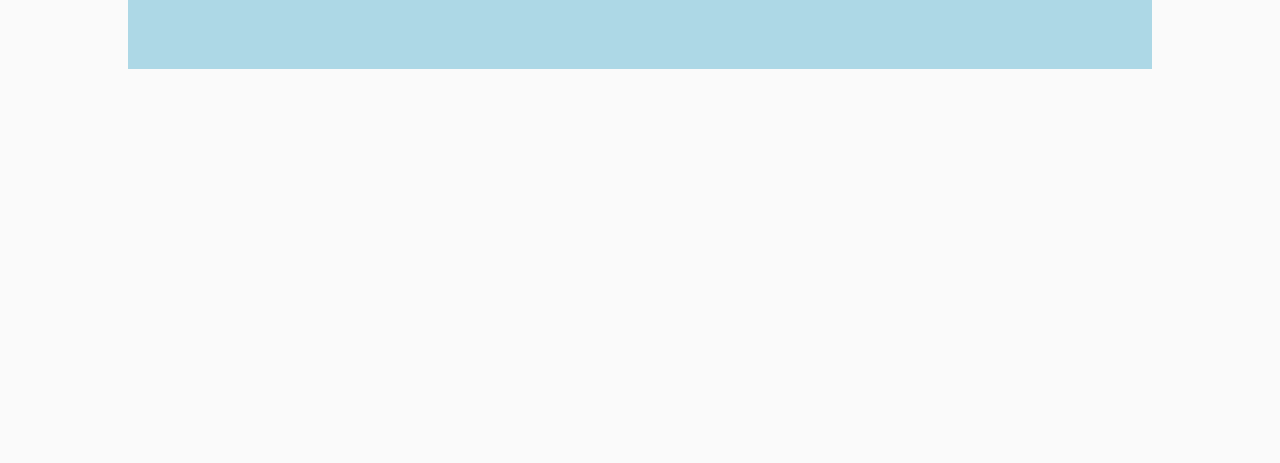
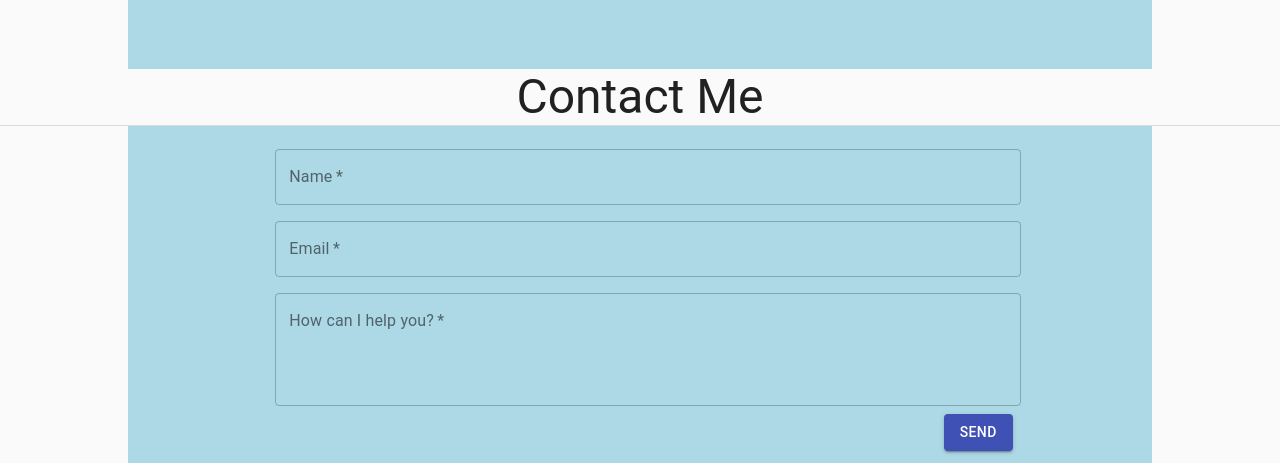
Before and after one commit to edujuarez/portfolio, a React (Create React App) app: page / in a window 1280 px wide. Shown: the part 2536-2999 px from the top of the page. Before the commit the page ends 2605 px from the top, so only its background shows below. Built offline with nearby package versions, Linux system fonts and the light colour scheme.

Commit message:
contact front added

```diff
--- a/src/App.js
+++ b/src/App.js
@@ -1,6 +1,6 @@
 import React from 'react';
 import './App.css';
-import { Home, Menu, Portfolio, Skills } from './components'
+import { Home, Menu, Portfolio, Skills, Contact } from './components'
 import { CssBaseline } from '@material-ui/core'
 
 
@@ -12,6 +12,7 @@ function App() {
         <Home/>
         <Portfolio />
         <Skills />
+        <Contact />
     </>
   );
 }
--- /dev/null
+++ b/src/components/contact/contact.jsx
@@ -0,0 +1,80 @@
+import React from 'react'
+import { Typography, Button, Grid, Divider } from "@material-ui/core";
+import TextField from '@material-ui/core/TextField';
+import {makeStyles} from '@material-ui/core/styles'
+
+const useStyles = makeStyles((theme) => ({
+        formContainer: {
+            background: "lightblue",
+            width: "80%",
+            align:"center",
+            margin: "0 auto",
+            padding: '15px',
+            display:'flex',
+            flexWrap: 'wrap',
+        },
+        form: {
+            width:"75%",
+            '& .MuiTextField-root': {
+              margin: theme.spacing(1),
+
+            },
+        },
+
+
+}))
+const Contact = () => {
+    const classes = useStyles()
+    return(
+        <>
+        <Typography variant="h3" align="center">Contact Me</Typography>
+        <Divider/>
+        <Grid container className={classes.formContainer} justify="center">
+            <form className={classes.form} noValidate autoComplete="off">
+                <Grid>
+                    <TextField
+                   id="name"
+                   label="Name"
+                   variant="outlined"
+                   fullWidth
+                   required
+                    />
+                </Grid>
+                <Grid>
+                    <TextField
+                    id="email"
+                    label="Email"
+                    type="email"
+                    variant="outlined"
+                    fullWidth
+                    required
+                    />
+                </Grid>
+                <Grid >
+                    <TextField
+                    id="message"
+                    label="How can I help you?"
+                    variant="outlined"
+                    multiline
+                    rows={4}
+                    fullWidth
+                    required
+                    />
+                </Grid>
+                <Grid align="right">
+                   <Button
+                   variant="contained"
+                   color="primary"
+                   >
+                       Send
+                   </Button>
+                </Grid>
+            </form>
+
+        </Grid>
+
+        </>
+    )
+}
+
+export default Contact
--- a/src/components/index.js
+++ b/src/components/index.js
@@ -3,3 +3,4 @@ export {default as Home } from './home/home'
 export {default as Portfolio } from './portfolio/portfolio'
 export {default as Skills } from './skills/skills'
 export {default as Footer } from './footer/footer'
+export {default as Contact } from './contact/contact'
--- a/src/components/portfolio/portfolio.jsx
+++ b/src/components/portfolio/portfolio.jsx
@@ -65,7 +65,7 @@ const classes = useStyles()
         <Box component="div" className={classes.mainContainer}>
                <Grid container justify="center">
                     {portfList.map((portfItem, key) =>
-                        <Grid item={true} xs={12} sm={12} md={6} xl={3} key={key}>
+                        <Grid item xs={12} sm={12} md={6} xl={3} key={key}>
                             <Card className={classes.cardContainer} >
                                 <CardActionArea>
                                     <CardMedia
@@ -84,7 +84,7 @@ const classes = useStyles()
                                         </Typography>
                                     </CardContent>
                                 </CardActionArea>
-                                <CardActions alignSelf="center">
+                                <CardActions alignself="center">
                                     <Button size="small" color="primary" href={portfItem.btnLive}>
                                     Live Version
                                     </Button>
--- a/src/components/skills/skills.jsx
+++ b/src/components/skills/skills.jsx
@@ -21,7 +21,6 @@ const useStyles = makeStyles (theme => ({
             width: "80%",
             margin: "0 auto",
             alignContent:"center",
-            alignSelf: "center",
             padding:"15px",
             display: "flex",
 
@@ -57,7 +56,7 @@ const Skills = () => {
             <Divider/>
                 <Grid container className={classes.container} >
                     <Grid>
-                        <Typography variant="h4" align="center" item xs={12}  sm={12} md={12} xl={12}> I'm focus in JavaScript like my principal programming language.<br/>Using React like my default app maker alongside the material ui style sheet and their benefits.</Typography>
+                        <Typography variant="h4" align="center"  xs={12}  sm={12} md={12} xl={12}> I'm focus in JavaScript like my principal programming language.<br/>Using React like my default app maker alongside the material ui style sheet and their benefits.</Typography>
                     </Grid>
                     {skillsList.map ((skillsItem, key) =>
                         <Grid className={classes.item} item xs={12}  sm={12} md={6} xl={3} key={key}>
```
